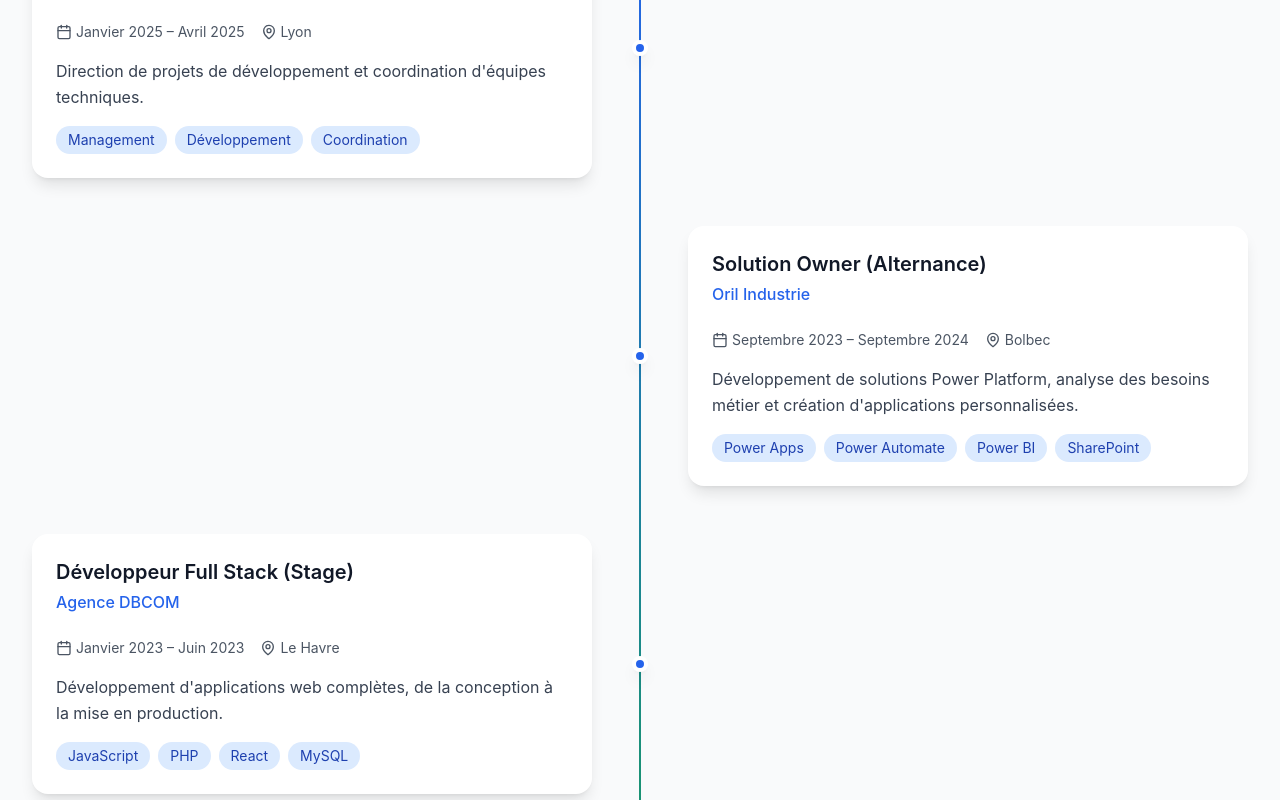
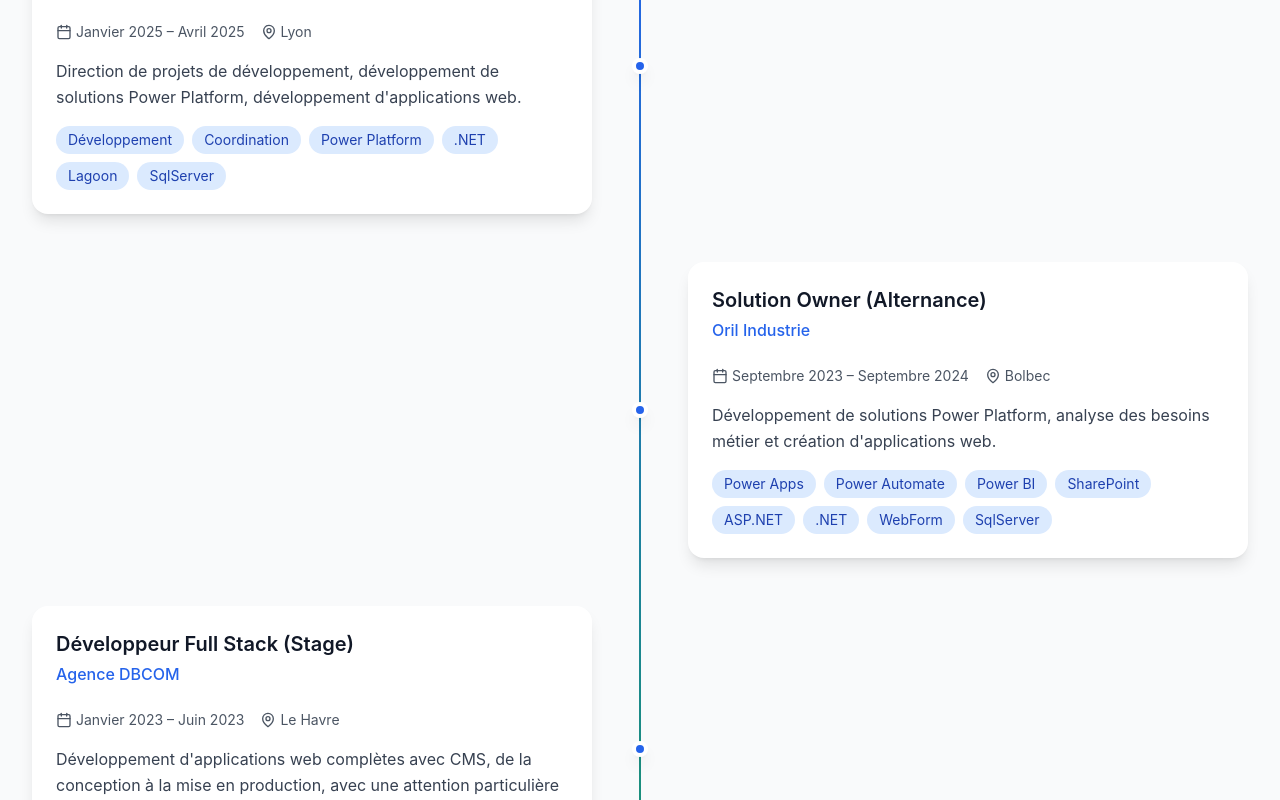
Before and after one commit to alassanegu/Portfolio-Alassane-Gueye, a React (Vite) app: page / in a window 1280 px wide. Shown: the part 1680-2480 px from the top of the page. Built offline with nearby package versions, Linux system fonts and the light colour scheme; no server answers.

Commit message:
Update Experience.tsx and add GitHub branches setup guide

```diff
--- a/src/components/Experience.tsx
+++ b/src/components/Experience.tsx
@@ -8,24 +8,24 @@ const Experience: React.FC = () => {
       company: "Désirade",
       location: "Lyon",
       period: "Janvier 2025 – Avril 2025",
-      description: "Direction de projets de développement et coordination d'équipes techniques.",
-      technologies: ["Management", "Développement", "Coordination"]
+      description: "Direction de projets de développement, développement de solutions Power Platform, développement d'applications web.",
+      technologies: ["Développement", "Coordination", "Power Platform", ".NET", "Lagoon", "SqlServer"]
     },
     {
       title: "Solution Owner (Alternance)",
       company: "Oril Industrie",
       location: "Bolbec",
       period: "Septembre 2023 – Septembre 2024",
-      description: "Développement de solutions Power Platform, analyse des besoins métier et création d'applications personnalisées.",
-      technologies: ["Power Apps", "Power Automate", "Power BI", "SharePoint"]
+      description: "Développement de solutions Power Platform, analyse des besoins métier et création d'applications web.",
+      technologies: ["Power Apps", "Power Automate", "Power BI", "SharePoint", "ASP.NET", ".NET", "WebForm", "SqlServer"]
     },
     {
       title: "Développeur Full Stack (Stage)",
       company: "Agence DBCOM",
       location: "Le Havre",
       period: "Janvier 2023 – Juin 2023",
-      description: "Développement d'applications web complètes, de la conception à la mise en production.",
-      technologies: ["JavaScript", "PHP", "React", "MySQL"]
+      description: "Développement d'applications web complètes avec CMS, de la conception à la mise en production, avec une attention particulière à l'UX/UI et à la performance et la sécurité.",
+      technologies: ["JavaScript", "PHP", "Joomla", "WordPress", "MySQL"]
     },
     {
       title: "Projet universitaire",
```
Also changed, not shown: 1 other file (tests, documents, lock files or other folders).
